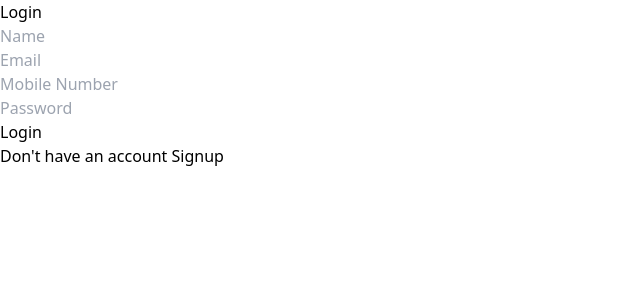
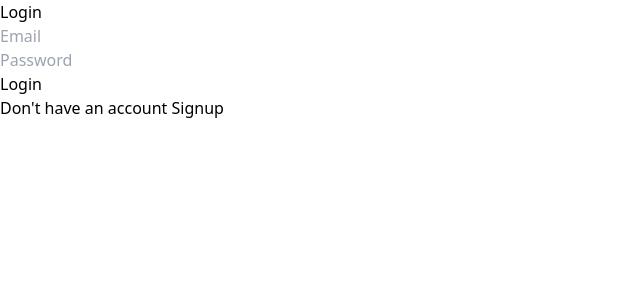
Before and after one commit to suyog301103/19-Logistics-Aggregator, a React (Vite) app: page /login in a window 1280 px wide. Shown: the top 300 px of the page, without its empty margins (0-640 px from the left). Built offline with nearby package versions, Linux system fonts and the light colour scheme.

Commit message:
changes made to the login and signup page

```diff
--- a/src/pages/registration/Login.jsx
+++ b/src/pages/registration/Login.jsx
@@ -6,29 +6,20 @@ import { auth } from '../../firebase/FirebaseConfig';
 function Login() {
     const [email, setEmail] = useState('');
     const [password, setPassword] = useState('');
-    const [name, setName] = useState('');
-    const [mobileNumber, setMobileNumber] = useState('');
 
     const navigate = useNavigate();
 
     const signin = async () => {
         if (email === "" || password === "") {
-            return alert("Please fill in all fields");
+            return alert("Please fill all fields")
         }
         try {
             const user = await signInWithEmailAndPassword(auth, email, password);
-            const userData = {
-                name,
-                email,
-                mobileNumber,
-            };
-            localStorage.setItem('user', JSON.stringify(userData));
-            alert("Login successful");
-            navigate('/');
-            setEmail('');
-            setPassword('');
-            setName('');
-            setMobileNumber('');
+            const users = localStorage.setItem('user', JSON.stringify(user));
+            alert("Signin Successful");
+            navigate('/')
+            setEmail("");
+            setPassword("");
         } catch (error) {
             console.log(error);
         }
@@ -41,33 +32,12 @@ function Login() {
                     <h1 className='text-center text-white text-xl mb-4 font-bold'>Login</h1>
                 </div>
                 <div>
-                    <input
-                        type="text"
-                        value={name}
-                        onChange={(e) => setName(e.target.value)}
-                        name='name'
-                        className='bg-gray-600 mb-4 px-2 py-2 w-full lg:w-[20em] rounded-lg text-white placeholder:text-gray-200 outline-none'
-                        placeholder='Name'
-                    />
-                </div>
-                <div>
-                    <input
-                        type="email"
+                    <input type="email"
                         value={email}
                         onChange={(e) => setEmail(e.target.value)}
                         name='email'
-                        className='bg-gray-600 mb-4 px-2 py-2 w-full lg:w-[20em] rounded-lg text-white placeholder:text-gray-200 outline-none'
+                        className=' bg-gray-600 mb-4 px-2 py-2 w-full lg:w-[20em] rounded-lg text-white placeholder:text-gray-200 outline-none'
                         placeholder='Email'
-                    />
-                </div>
-                <div>
-                    <input
-                        type="tel"
-                        value={mobileNumber}
-                        onChange={(e) => setMobileNumber(e.target.value)}
-                        name='mobileNumber'
-                        className='bg-gray-600 mb-4 px-2 py-2 w-full lg:w-[20em] rounded-lg text-white placeholder:text-gray-200 outline-none'
-                        placeholder='Mobile Number'
                     />
                 </div>
                 <div>
@@ -75,24 +45,24 @@ function Login() {
                         type="password"
                         value={password}
                         onChange={(e) => setPassword(e.target.value)}
-                        className='bg-gray-600 mb-4 px-2 py-2 w-full lg:w-[20em] rounded-lg text-white placeholder:text-gray-200 outline-none'
+                        className=' bg-gray-600 mb-4 px-2 py-2 w-full lg:w-[20em] rounded-lg text-white placeholder:text-gray-200 outline-none'
                         placeholder='Password'
                     />
                 </div>
                 <div className=' flex justify-center mb-3'>
                     <button
                         onClick={signin}
-                        className='bg-yellow-500 w-full text-black font-bold  px-2 py-2 rounded-lg'>
+                        className=' bg-yellow-500 w-full text-black font-bold  px-2 py-2 rounded-lg'>
                         Login
                     </button>
                 </div>
                 <div>
                     <h2 className='text-white'>Don't have an account
-                        <Link className='text-yellow-500 font-bold' to={'/signup'}> Signup</Link></h2>
+                        <Link className=' text-yellow-500 font-bold' to={'/signup'}> Signup</Link></h2>
                 </div>
             </div>
         </div>
     )
 }
 
-export default Login;
+export default Login
```
